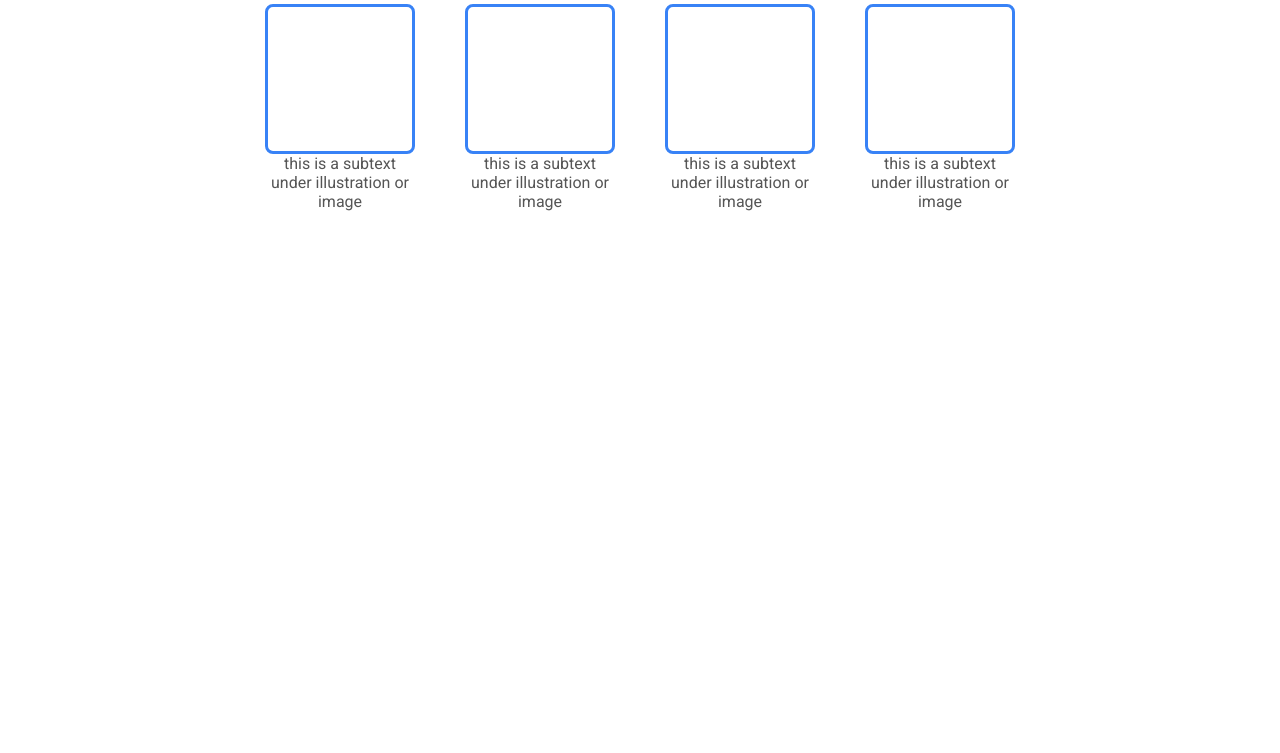
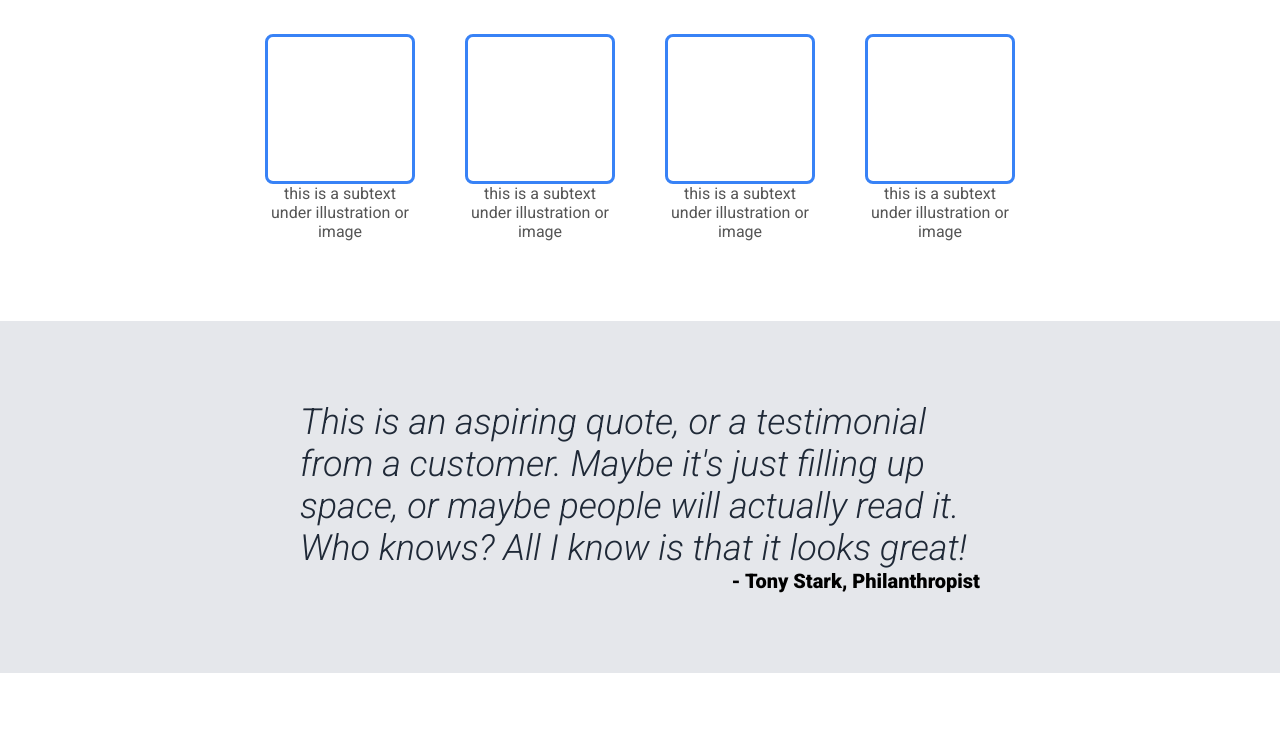
Before and after one commit to LuizPelegrini/the-odin-project, a plain HTML site: page landing-page-exercise/index.html in a window 1280 px wide. Shown: the part 579-1332 px from the top of the page. Before the commit the page ends 800 px from the top, so only its background shows below. Drawn offline with Linux system fonts and the light colour scheme.

Commit message:
add: create testimonial section

```diff
--- a/landing-page-exercise/index.html
+++ b/landing-page-exercise/index.html
@@ -50,5 +50,10 @@
         </li>
       </ul>
     </section>
+
+    <section class="testimonial">
+      <p class="testimonial-quote">This is an aspiring quote, or a testimonial from a customer. Maybe it's just filling up space, or maybe people will actually read it. Who knows? All I know is that it looks great!</p>
+      <p class="testimonial-author"> - Tony Stark, Philanthropist</p>
+    </section>
   </body>
 </html>
--- a/landing-page-exercise/styles.css
+++ b/landing-page-exercise/styles.css
@@ -4,6 +4,7 @@
   --light-blue: #3882F6;
   --light-gray: #E5E7EB;
   --dark-gray: #555555;
+  --horizontal-padding: 300px;
 }
 
 * {
@@ -19,7 +20,7 @@ html {
 header {
   background-color: var(--dark-blue);
   color: var(--white);
-  padding: 20px 300px;
+  padding: 20px var(--horizontal-padding);
 }
 
 ul {
@@ -95,6 +96,10 @@ nav ul {
 }
 
 /* section 1 */
+section {
+  margin: 80px 0;
+}
+
 .perks ul {
  display: flex;
  justify-content: center;
@@ -106,7 +111,7 @@ nav ul {
   text-align: center;
   font-size: 36px;
   color: var(--dark-blue);
-  margin: 50px 0;
+  margin-bottom: 50px;
 }
 
 .perk-item p {
@@ -121,3 +126,23 @@ nav ul {
   border: 3px solid var(--light-blue);
   border-radius: 8px;
 }
+
+section.testimonial {
+  background-color: var(--light-gray);
+  padding: 80px var(--horizontal-padding);
+  display: flex;
+  flex-direction: column;
+}
+
+.testimonial-quote {
+  font-size: 36px;
+  color: var(--dark-blue);
+  font-style: italic;
+  font-weight: 300;
+}
+
+.testimonial-author {
+  align-self: flex-end;
+  font-weight: 900;
+  font-size: 20px;
+}
```
